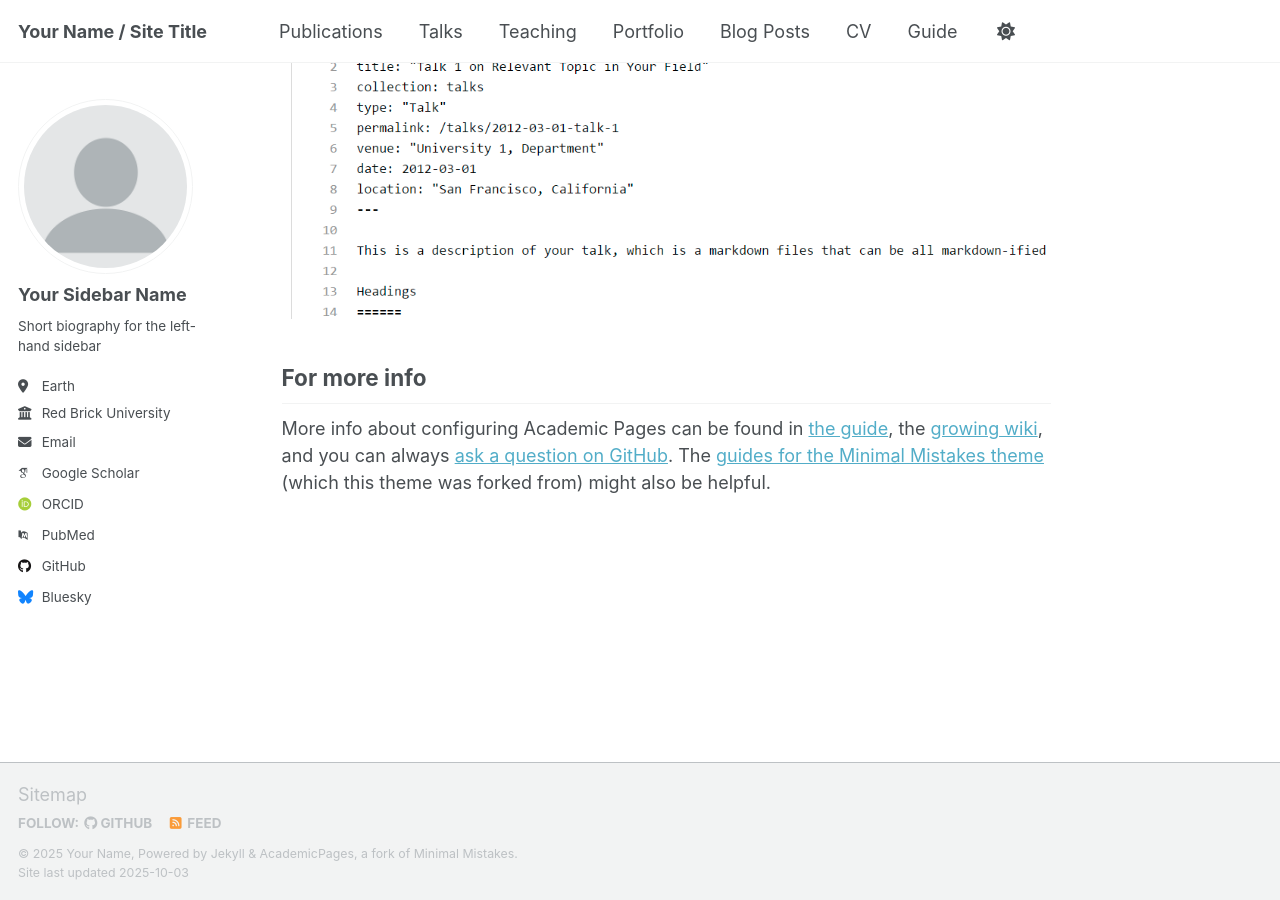
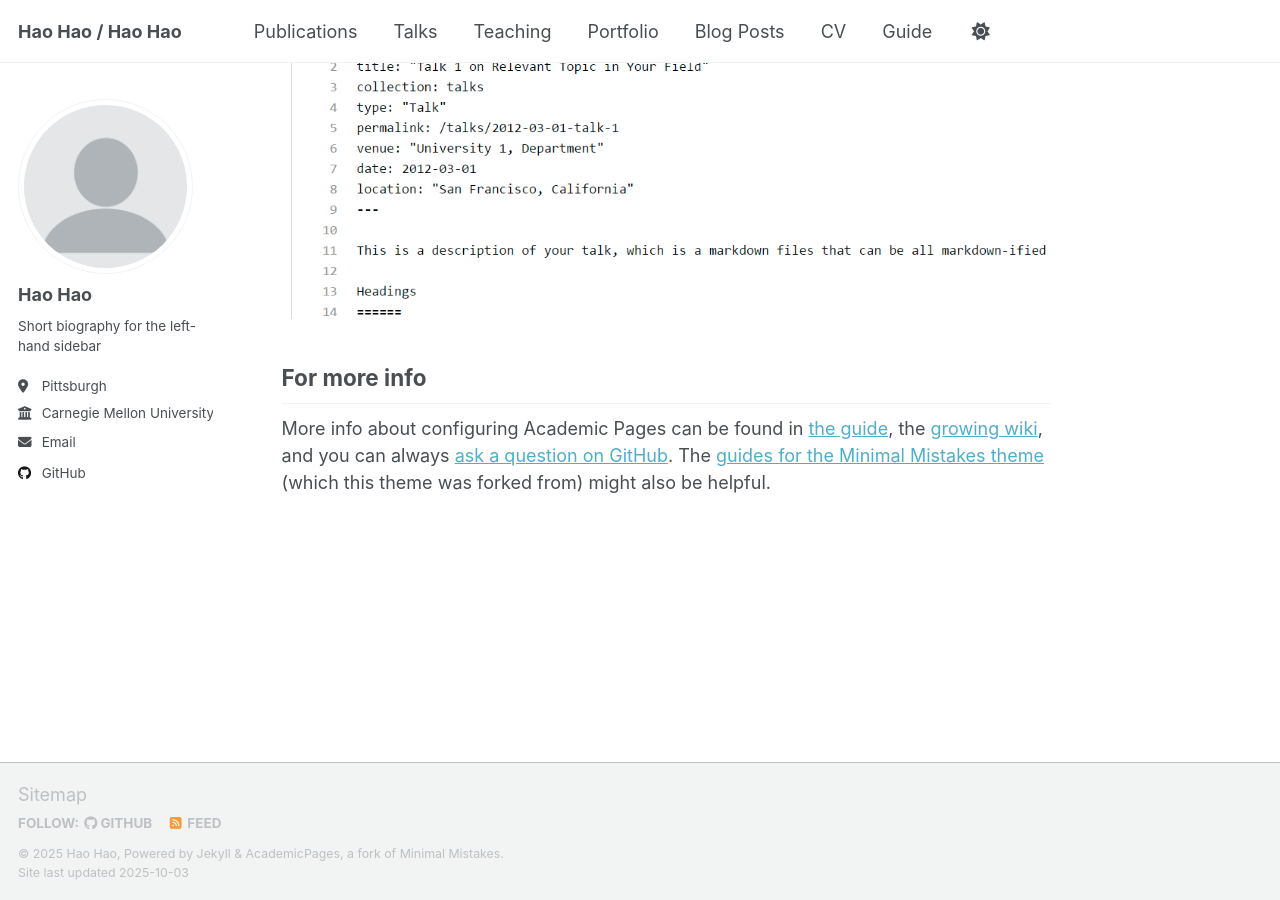
Before and after one commit to haohaocmu/haohaocmu.github.io, a Jekyll site: the page built from _pages/about.md, in a window 1280 px wide and 900 px high, scrolled down 2880 px. Built offline with Jekyll 4.4.1, drawn with Linux system fonts in a browser that asks for light colours; some web fonts are replaced; a script that is not in the unit is left out.

Commit message:
Update _config.yml

```diff
--- a/_config.yml
+++ b/_config.yml
@@ -9,14 +9,14 @@
 # Basic Site Settings
 locale                   : "en-US"
 site_theme               : "default" # Currently available options are "default", "air"
-title                    : "Your Name / Site Title"
+title                    : "Hao Hao / Hao Hao"
 title_separator          : "-"
-name                     : &name "Your Name"
-description              : &description "Your Name's academic portfolio"   # Update this with a general description of your site, this is the default if not overridden by a page
-url                      : https://academicpages.github.io # The base hostname & protocol for your site e.g. "https://[your GitHub username].github.io",
+name                     : &name "Hao Hao"
+description              : &description "Hao Hao's academic website"   # Update this with a general description of your site, this is the default if not overridden by a page
+url                      : https://haohaocmu.github.io # The base hostname & protocol for your site e.g. "https://[your GitHub username].github.io",
                                                            # or if you already have some other page hosted on Github then use "https://[your GitHub username].github.io/[Your Repo Name]"
 baseurl                  : "" # the subpath of your site, e.g. "/blog"
-repository               : "academicpages/academicpages.github.io"
+repository               : "haohaocmu/haohaocmu.github.io"
 
 # Site Author - The following control what appear as part of the author content on the side bar.
 #               If a field is blank the icon and link will not appear, otherwise it will be shown.
@@ -24,23 +24,23 @@ repository               : "academicpages/academicpages.github.io"
 author:
   # Biographic information
   avatar           : "profile.png"
-  name             : "Your Sidebar Name"
+  name             : "Hao Hao"
   pronouns         : # example: "she/her"
   bio              : "Short biography for the left-hand sidebar"
-  location         : "Earth"
-  employer         : "Red Brick University"
+  location         : "Pittsburgh"
+  employer         : "Carnegie Mellon University"
   uri              : # URL
-  email            : "none@example.org"
+  email            : "haohao [at] andrew [dot] cmu [dot] edu "
 
   # Academic websites
   academia         : # URL
   arxiv            : # URL - Update with the correct link to your profile
-  googlescholar    : "https://scholar.google.com/citations?user=PS_CX0AAAAAJ"
+  googlescholar    : #"https://scholar.google.com/citations?user=PS_CX0AAAAAJ"
   inspire-hep      : # URL
   impactstory      : # URL
-  orcid            : "http://orcid.org/yourorcidurl"
+  orcid            : #"http://orcid.org/yourorcidurl"
   semantic         : # URL
-  pubmed           : "https://www.ncbi.nlm.nih.gov/pubmed/?term=john+snow"
+  pubmed           : #"https://www.ncbi.nlm.nih.gov/pubmed/?term=john+snow"
   researchgate     : # URL
   scopus           : # URL
 
@@ -54,7 +54,7 @@ author:
 
   # Social media
   artstation       : # Username
-  bluesky          : "bsky.app" # Replace this with you Bluesky username
+  bluesky          : #"bsky.app" # Replace this with you Bluesky username
   facebook         : # Username
   flickr           : # Username
   foursquare       : # Username
@@ -135,7 +135,7 @@ yandex_site_verification :
 
 # Social Sharing
 twitter:
-  username               : &twitter
+  username               : # &twitter
 facebook:
   username               :
   app_id                 :
```
